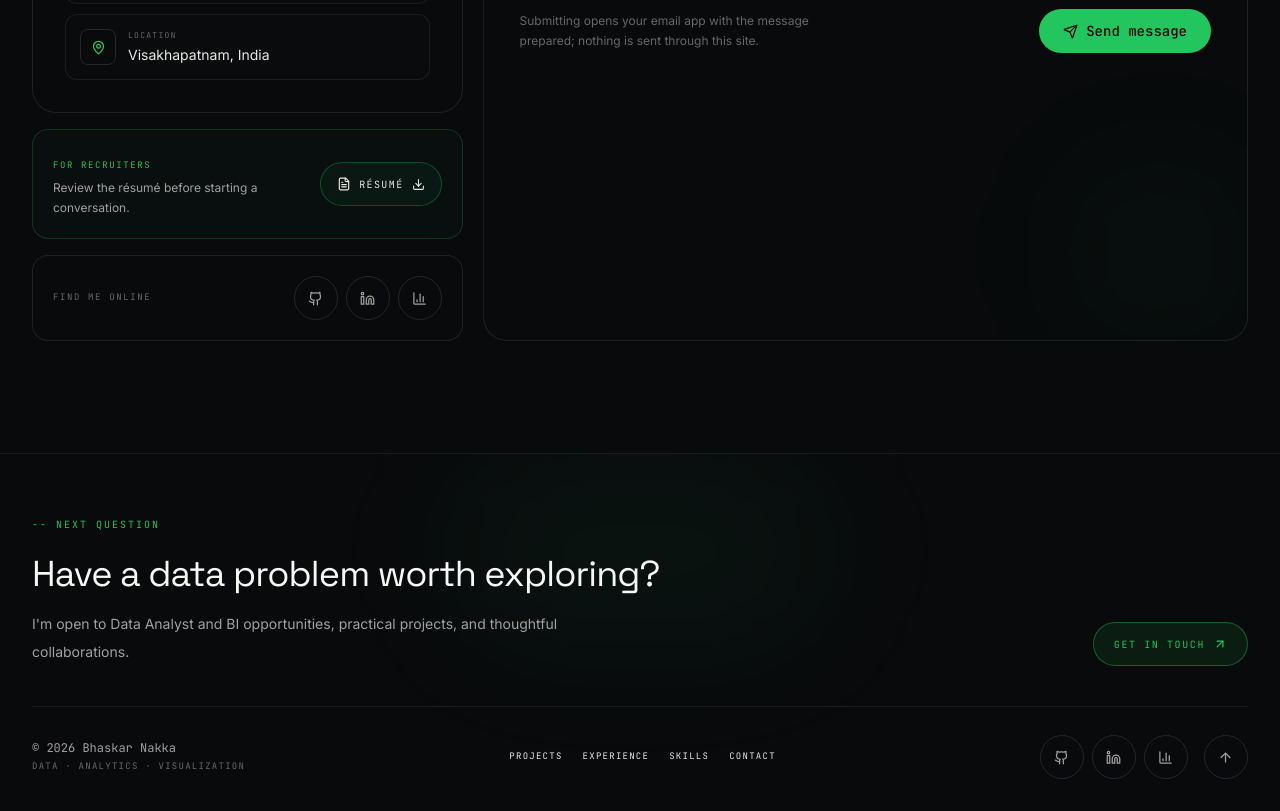
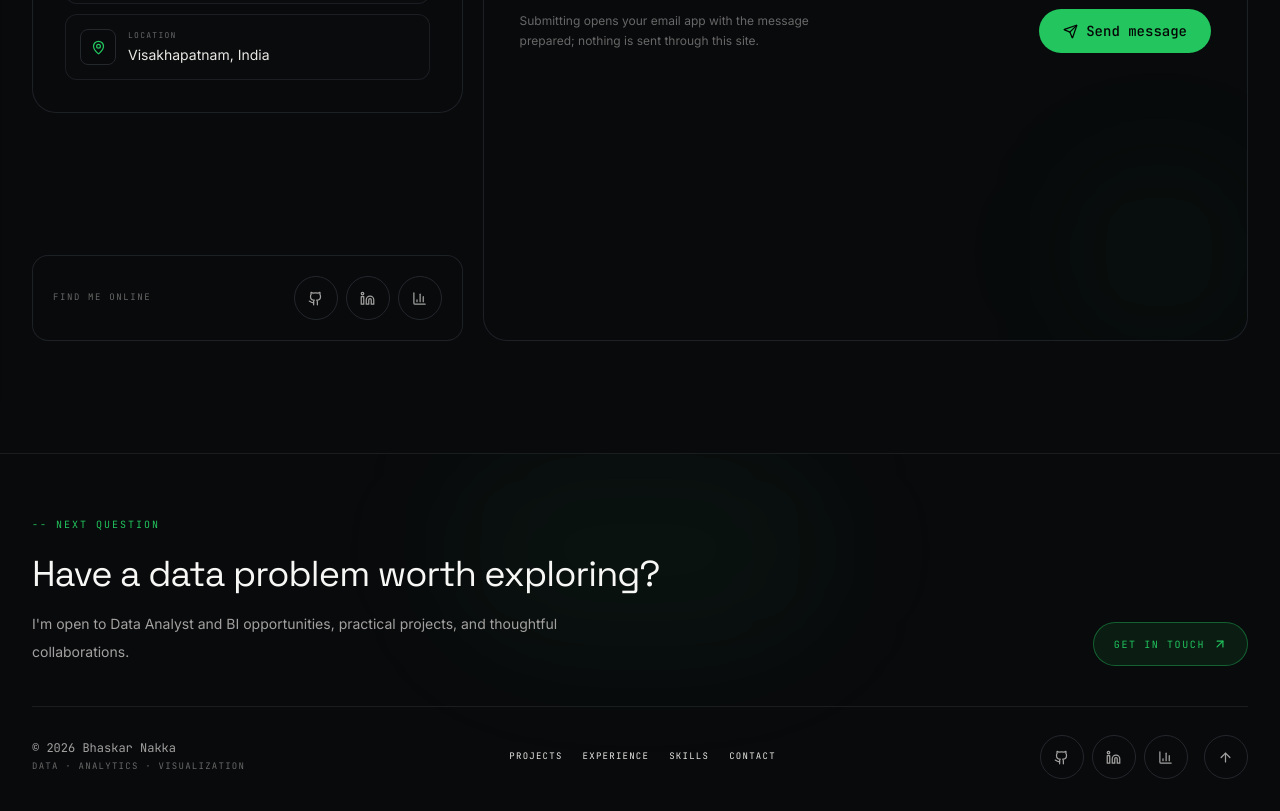
Before and after one commit to bhaskar-nb/portfolio, a Next.js app: page / in a window 1280 px wide. Shown: the part 10460-11271 px from the top of the page. Built offline with nearby package versions, Linux system fonts and the light colour scheme.

Commit message:
Fix contact animation viewport config

```diff
--- a/components/Contact.tsx
+++ b/components/Contact.tsx
@@ -49,7 +49,7 @@ export default function Contact() {
               </div>
             </motion.div>
 
-            <motion.div initial={{ opacity: 0, y: 16 }} whileInView={{ opacity: 1, y: 0 }} viewport={{ once: true }} transition={{ duration: 0.45, delay: 0.15 }} className="rounded-2xl border border-gold/20 bg-gold/[0.03] p-5"><div className="flex flex-col gap-4 sm:flex-row sm:items-center sm:justify-between"><div><span className="font-mono text-[9px] uppercase tracking-[0.18em] text-gold">for recruiters</span><p className="mt-1 text-xs leading-5 text-ink-400">Review the résumé before starting a conversation.</p></div><a href="/Resume.pdf" download className="inline-flex min-h-11 shrink-0 items-center justify-center gap-2 rounded-full border border-gold/30 bg-gold/5 px-4 py-2.5 font-mono text-[10px] uppercase tracking-[0.14em] text-ink-200 transition-all hover:border-gold/70 hover:text-gold"><FileText size={14} /> Résumé <Download size={13} /></a></div></motion.div>
+            <motion.div initial={{ opacity: 0, y: 16 }} whileInView={{ once: true }} viewport={{ once: true }} transition={{ duration: 0.45, delay: 0.15 }} className="rounded-2xl border border-gold/20 bg-gold/[0.03] p-5"><div className="flex flex-col gap-4 sm:flex-row sm:items-center sm:justify-between"><div><span className="font-mono text-[9px] uppercase tracking-[0.18em] text-gold">for recruiters</span><p className="mt-1 text-xs leading-5 text-ink-400">Review the résumé before starting a conversation.</p></div><a href="/Resume.pdf" download className="inline-flex min-h-11 shrink-0 items-center justify-center gap-2 rounded-full border border-gold/30 bg-gold/5 px-4 py-2.5 font-mono text-[10px] uppercase tracking-[0.14em] text-ink-200 transition-all hover:border-gold/70 hover:text-gold"><FileText size={14} /> Résumé <Download size={13} /></a></div></motion.div>
 
             <motion.div initial={{ opacity: 0, y: 16 }} whileInView={{ opacity: 1, y: 0 }} viewport={{ once: true }} transition={{ duration: 0.45, delay: 0.2 }} className="rounded-2xl border border-base-500/80 bg-base-800/60 p-5"><div className="flex items-center justify-between gap-4"><span className="font-mono text-[9px] uppercase tracking-[0.18em] text-ink-600">find me online</span><div className="flex gap-2">{socials.map((s) => <a key={s.label} href={s.href} target="_blank" rel="noreferrer" aria-label={s.label} className="flex h-11 w-11 items-center justify-center rounded-full border border-base-500 text-ink-400 transition-all hover:-translate-y-0.5 hover:border-gold/60 hover:text-gold"><s.icon size={15} /></a>)}</div></div></motion.div>
           </div>
```
